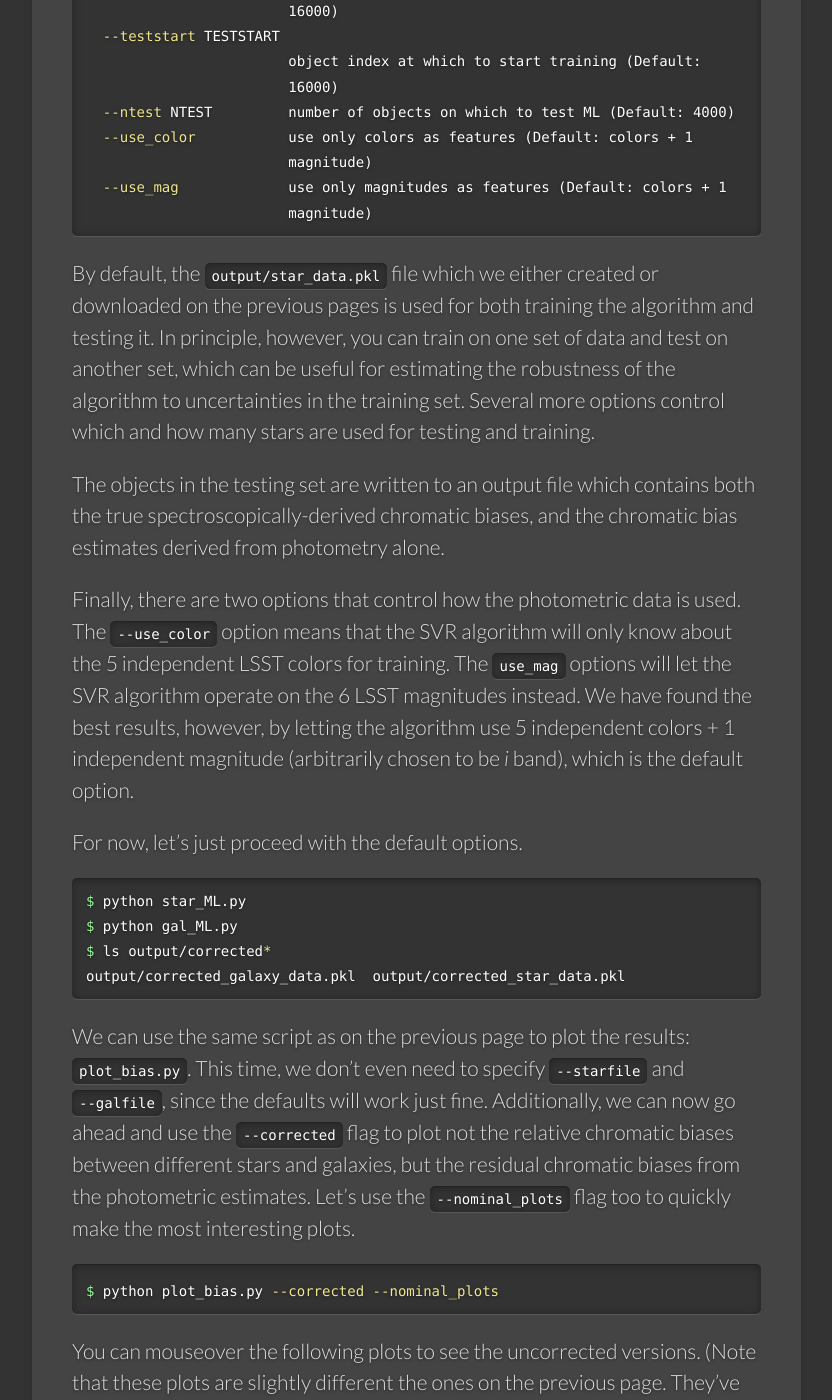
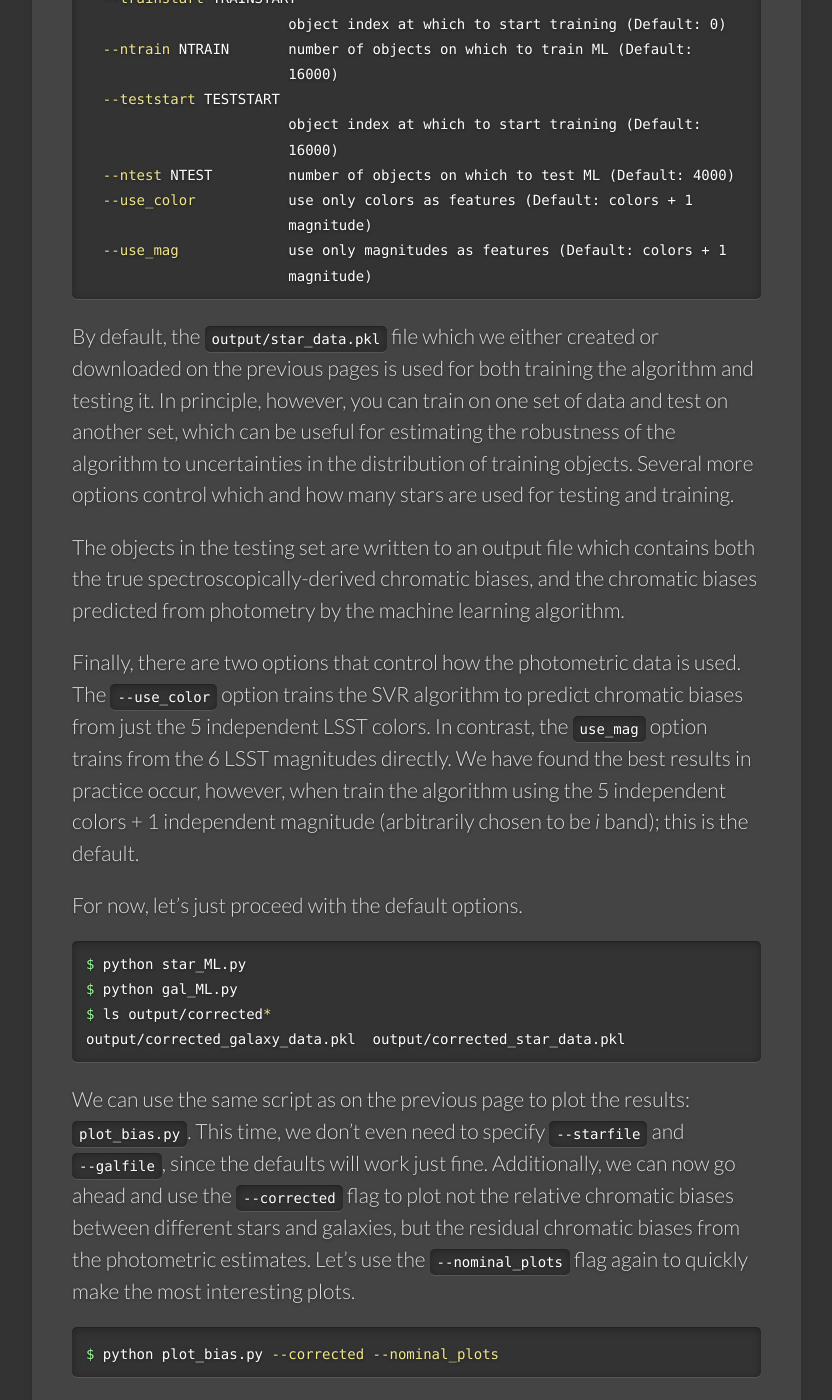
Before and after one commit to LSSTDESC/chroma, a Jekyll site: the page built from results/MachineLearning.md, in a window 1280 px wide and 1400 px high, scrolled down 1084 px. Shown: the whole window, without its empty margins (126-958 px from the left). Built offline with Jekyll 4.4.1, drawn with Linux system fonts in a browser that asks for light colours; some web fonts are replaced; some of the changed text lies outside the part shown.

Commit message:
some proofreading

```diff
--- a/index.html
+++ b/index.html
@@ -67,8 +67,8 @@ strategies to mitigate these biases.  Our analysis consists of three parts:
 we make analytic estimates of the sizes of the two chromatic biases.
 <li>With the same catalogs, we also investigate techniques to predict the size of chromatic biases
 from LSST multi-filter photometry so that they can be removed.
-<li>From simulated images, we also demonstrate an additional “model bias” arising from the unknown
-shape of the point spread function.
+<li>From simulated images, we also demonstrate an additional “model bias” that arises when
+attempting to deconvolve by the incorrect PSF (i.e., the PSF generated from the stellar SED).
 </ul>
 </p>
 <p>
--- a/results/MachineLearning.md
+++ b/results/MachineLearning.md
@@ -12,7 +12,10 @@ photometric data points.
 
 The scripts `star_ML.py` and `gal_ML.py` in the bin/analytic/catalogs/ directory are used for this
 purpose.  These scripts will apply a machine learning algorithm -- Support Vector Regression -- to
-learn the relationship in a catalog between LSST six-band photometry and chromatic biases.
+learn the relationship in a catalog between LSST six-band photometry and chromatic biases.  (Other
+algorithms can easily be swapped in by modifying the scripts: the scikit-learn API is quite
+flexible.)
+
 
 Let's look at the options for the `star_ML.py` script.
 
@@ -49,18 +52,18 @@ optional arguments:
 By default, the `output/star_data.pkl` file which we either created or downloaded on the previous
 pages is used for both training the algorithm and testing it.  In principle, however, you can train
 on one set of data and test on another set, which can be useful for estimating the robustness of the
-algorithm to uncertainties in the training set.  Several more options control which and how many
-stars are used for testing and training.
+algorithm to uncertainties in the distribution of training objects.  Several more options control
+which and how many stars are used for testing and training.
 
 The objects in the testing set are written to an output file which contains both the true
-spectroscopically-derived chromatic biases, and the chromatic bias estimates derived from photometry
-alone.
+spectroscopically-derived chromatic biases, and the chromatic biases predicted from photometry by
+the machine learning algorithm.
 
 Finally, there are two options that control how the photometric data is used.  The `--use_color`
-option means that the SVR algorithm will only know about the 5 independent LSST colors for training.
-The `use_mag` options will let the SVR algorithm operate on the 6 LSST magnitudes instead.  We have
-found the best results, however, by letting the algorithm use 5 independent colors + 1
-independent magnitude (arbitrarily chosen to be _i_ band), which is the default option.
+option trains the SVR algorithm to predict chromatic biases from just the 5 independent LSST colors.
+In contrast, the `use_mag` option trains from the 6 LSST magnitudes directly.  We have found the
+best results in practice occur, however, when train the algorithm using the 5 independent colors + 1
+independent magnitude (arbitrarily chosen to be _i_ band); this is the default.
 
 For now, let's just proceed with the default options.
 {% highlight bash %}
@@ -74,7 +77,7 @@ We can use the same script as on the previous page to plot the results: `plot_bi
 we don't even need to specify `--starfile` and `--galfile`, since the defaults will work just fine.
 Additionally, we can now go ahead and use the `--corrected` flag to plot not the relative chromatic
 biases between different stars and galaxies, but the residual chromatic biases from the photometric
-estimates.  Let's use the `--nominal_plots` flag too to quickly make the most interesting plots.
+estimates.  Let's use the `--nominal_plots` flag again to quickly make the most interesting plots.
 
 {% highlight bash %}
 $ python plot_bias.py --corrected --nominal_plots
@@ -82,7 +85,7 @@ $ python plot_bias.py --corrected --nominal_plots
 
 You can mouseover the following plots to see the uncorrected versions.  (Note that these plots are
 slightly different the ones on the previous page.  They've been regenerated to use precisely the
-same galaxies as the corrected versions, i.e. they are the galaxies from the test set.)
+same galaxies as the corrected versions, i.e. they use only the galaxies from the test set.)
 
 <img src="{{site.url}}/img/dRbar.corrected.LSST_r.png" width="650"
  onmouseover="this.src='{{site.url}}/img/dRbar.few.LSST_r.png'"
```
Also changed, not shown: other parts of results/MachineLearning.md (+1 -1 lines), galsim/index.md (+4 -1 lines), results/ColorCorrect.md (+1 -1 lines), results/ModelFittingBias.md (+1 -1 lines), results/catalog.md (+9 -8 lines).
